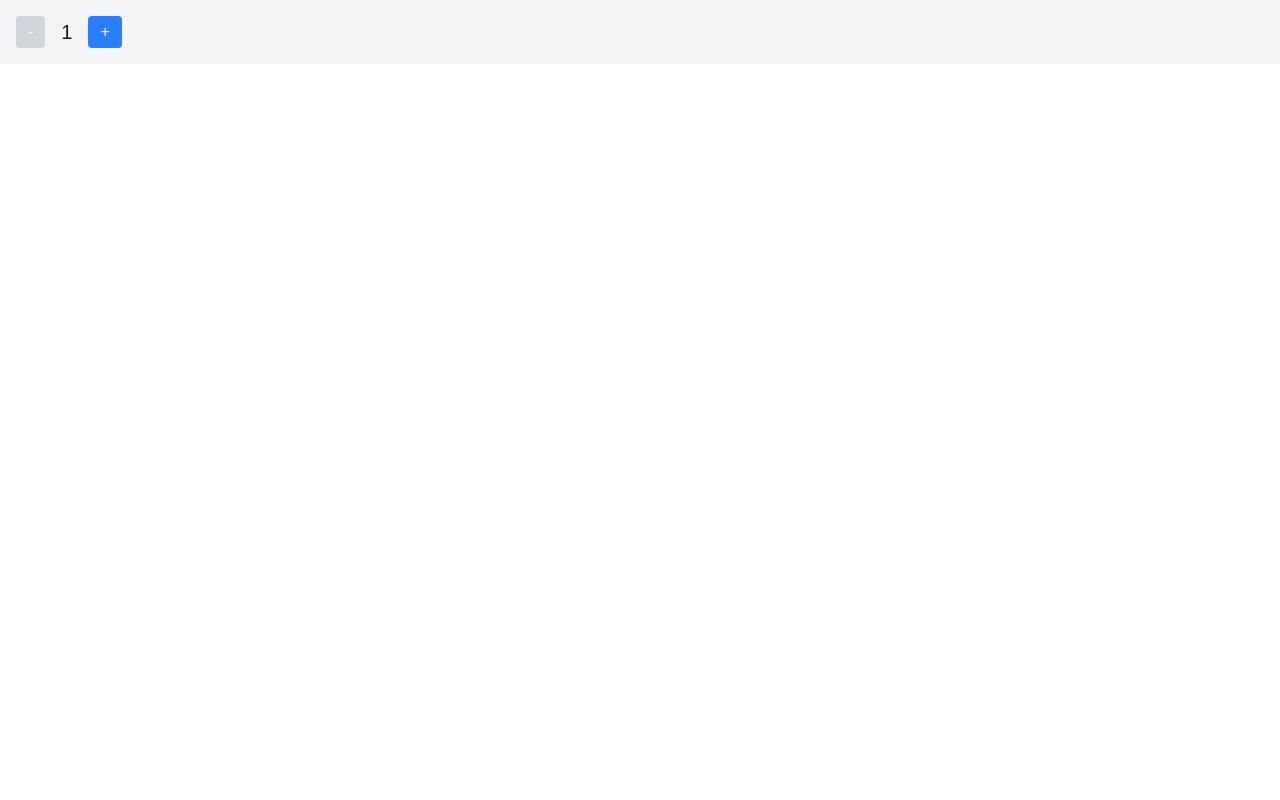
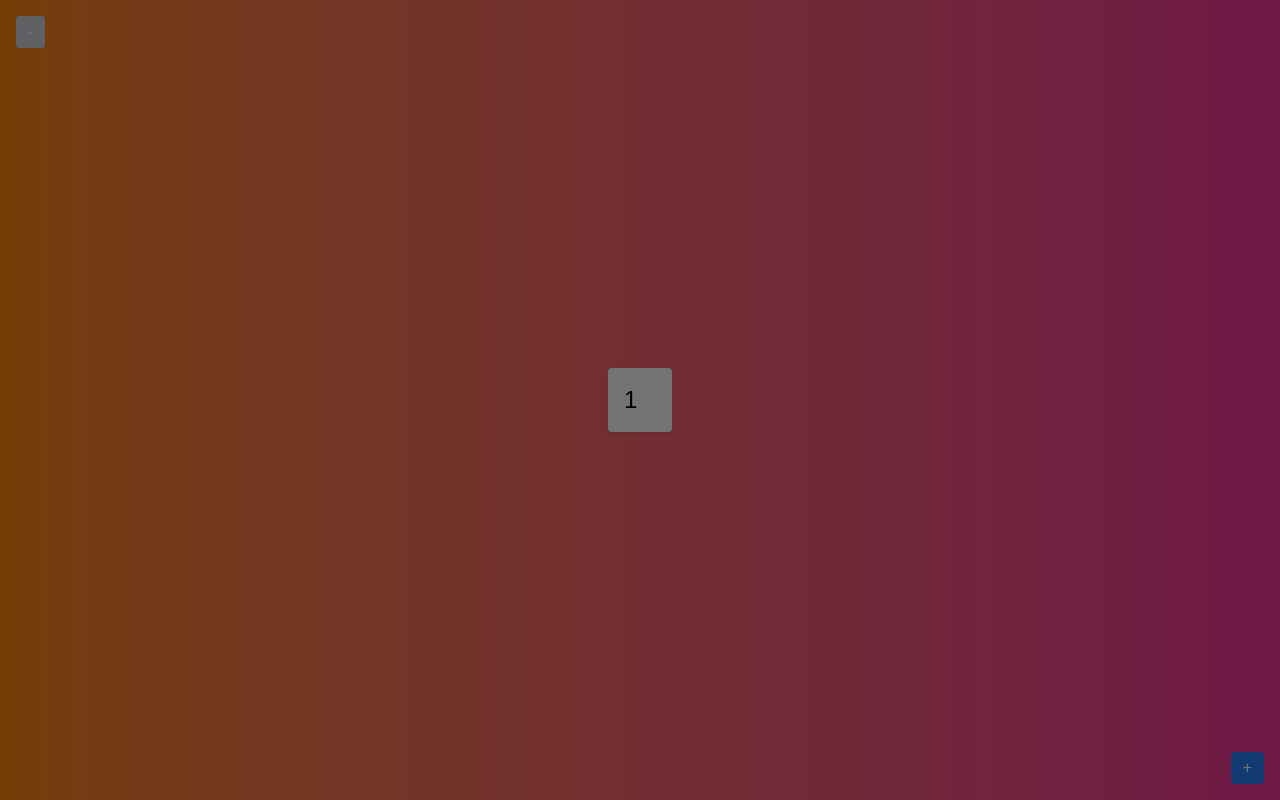
Before and after one commit to Kiwito7103/cprg306-assignments, a Next.js app: page /week-4 in a window 1280 px wide. Built offline with nearby package versions, Linux system fonts and the light colour scheme.

Commit message:
added colour and made it look nice
Its ready for submission and all, but I want to work on it a little longer.

```diff
--- a/app/week-4/new-item.js
+++ b/app/week-4/new-item.js
@@ -13,20 +13,43 @@ function NewItem() {
   }
 
   return (
-    <div className="flex items-center space-x-4 p-4 bg-gray-100 rounded">
+    <div className="relative h-screen w-screen bg-gradient-to-r from-orange-400 to-pink-500 brightness-45 flex items-center justify-center">
+      <div className="w-16 p-4 bg-white rounded shadow flex items-center space-x-4">
+
         <button
           onClick={decrement}
           disabled={quantity === 1}
-        className="px-3 py-1 bg-blue-500 text-white rounded disabled:bg-gray-300"
+          className="absolute top-4 left-4 px-3 py-1 bg-blue-500 text-white rounded disabled:bg-gray-300"
         >-</button>
-      <span className="text-xl">{quantity}</span>
+        <span className="text-black text-2xl">{quantity}</span>
         <button
           onClick={increment}
           disabled={quantity === 20}
-        className="px-3 py-1 bg-blue-500 text-white rounded disabled:bg-gray-300"
+          className="absolute bottom-4 right-4 px-3 py-1 bg-blue-500 text-white rounded disabled:bg-gray-300"
         >+</button>
       </div>
+    </div>
   );
+
 }
 
 export default NewItem;
+
+
+// return (
+//   <div className="flex items-center justify-center h-screen">
+//     <div className="flex items-center space-x-4 p-4 bg-gray-100 rounded">
+//       <button
+//         onClick={decrement}
+//         disabled={quantity === 1}
+//         className="px-3 py-1 bg-blue-500 text-white rounded disabled:bg-gray-300"
+//       >-</button>
+//       <span className="text-black">{quantity}</span>
+//       <button
+//         onClick={increment}
+//         disabled={quantity === 20}
+//         className="px-3 py-1 bg-blue-500 text-white rounded disabled:bg-gray-300"
+//       >+</button>
+//     </div>
+//   </div>
+// );
```
Lines whose indentation alone changed are shown as unchanged.
